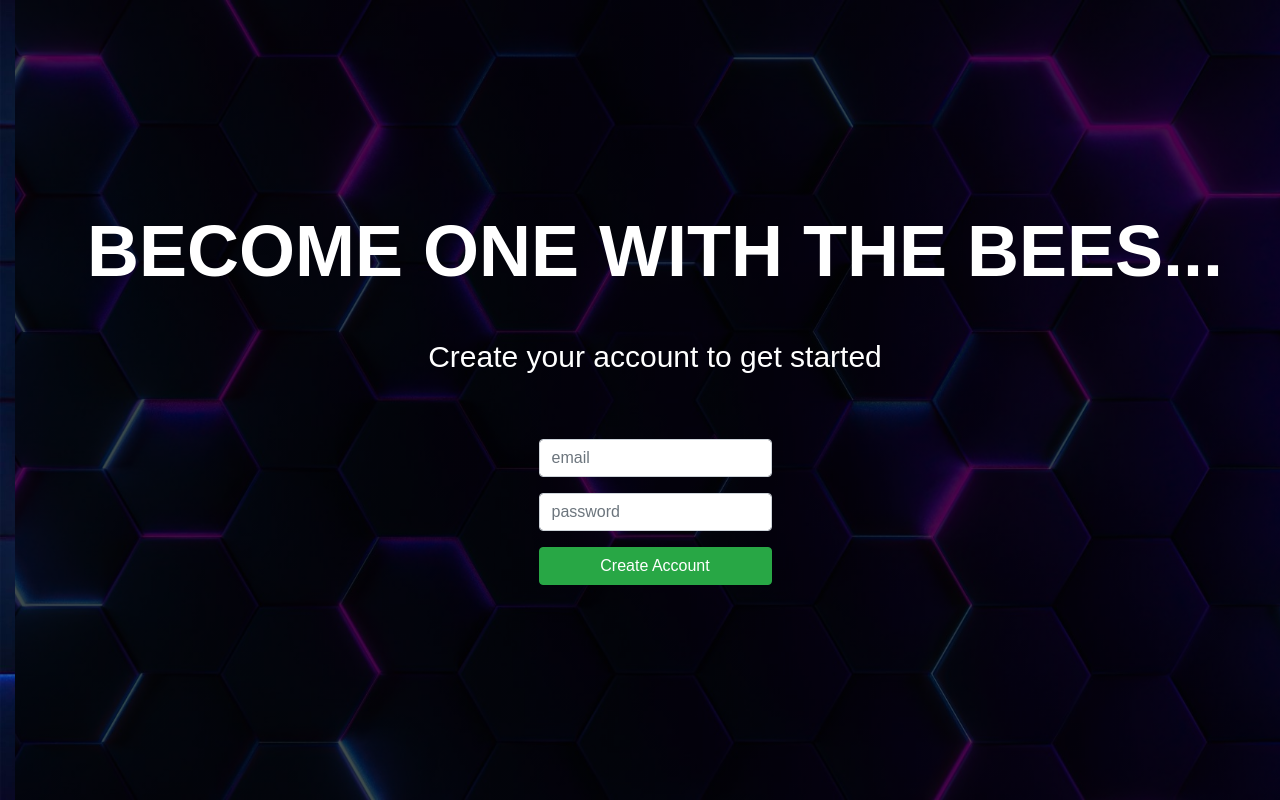
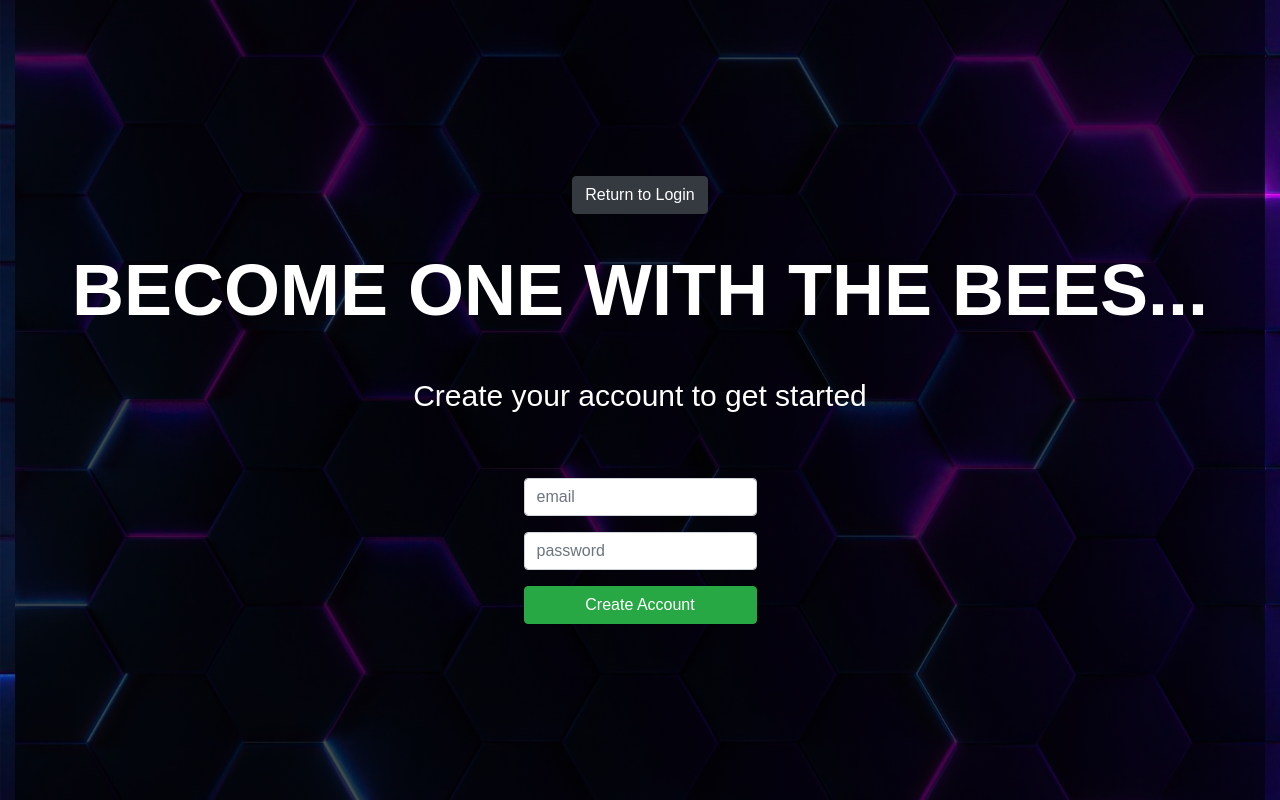
Before and after one commit to caleb-oxbor/HiveMind, a React (Create React App) app in the folder client/: page /register in a window 1280 px wide. Built offline with nearby package versions, Linux system fonts and the light colour scheme; a web font is replaced by a local one.

Commit message:
fixed white bar on screen and added button to return to login

```diff
--- a/client/src/components/CreateAccount.css
+++ b/client/src/components/CreateAccount.css
@@ -1,5 +1,6 @@
 html {
     height: 100%;
+    width: 100%;
 }
 
 body {
@@ -19,7 +20,7 @@ body {
     background-size: cover;
     background-position: center;
     background-repeat: no-repeat;
-    width: calc(100vw - 0px); /* Prevents overflow from scrollbar */
+    width: 100%;
     height: 100vh;
     display: flex;
     flex-direction: column;
--- a/client/src/components/CreateAccount.js
+++ b/client/src/components/CreateAccount.js
@@ -1,5 +1,6 @@
 import React, { Fragment, useState } from "react";
 import './CreateAccount.css';
+import { Link } from 'react-router-dom';
 
 const CreateAccount = ({setAuth}) => {
     const[inputs, setInputs] = useState({
@@ -54,6 +55,9 @@ const CreateAccount = ({setAuth}) => {
     return (
         <Fragment>
         <div className="fullscreen-background">
+            <Link to="/login">
+                <button className="btn btn-dark btn-large btn-block font-dotgothic mb-10">Return to Login</button>
+            </Link>
             <h1 className="font-tiny5 font-bold text-center text-white text-7xl m1-10 mb-1">BECOME ONE WITH THE BEES...</h1>
             <h3 className="font-dotgothic text-center text-white text-3xl my-5">Create your account to get started</h3>
             <form onSubmit={onSubmitForm}>
```
